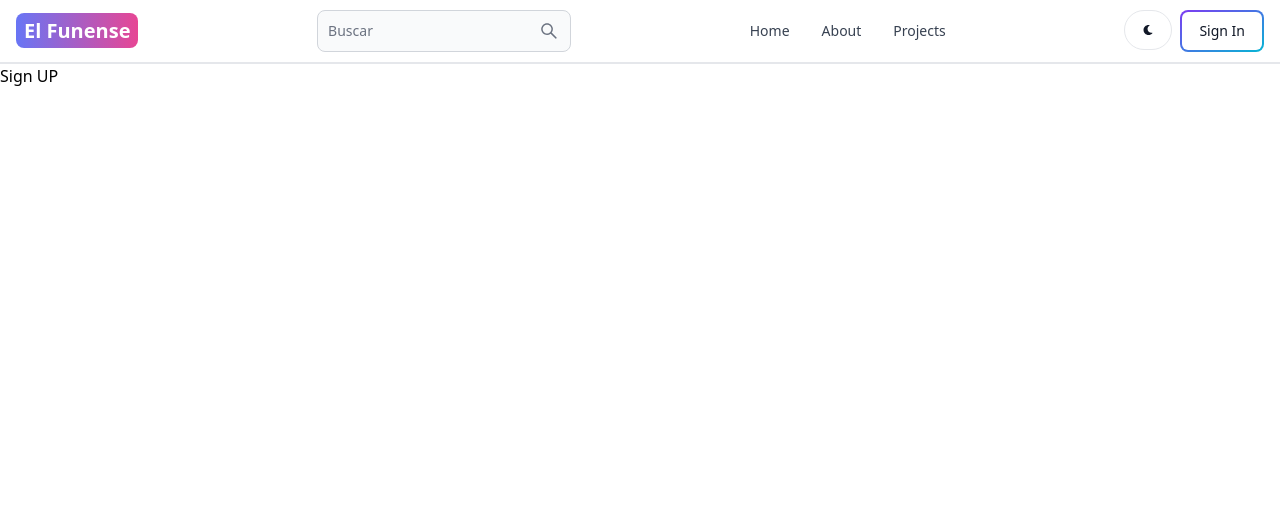
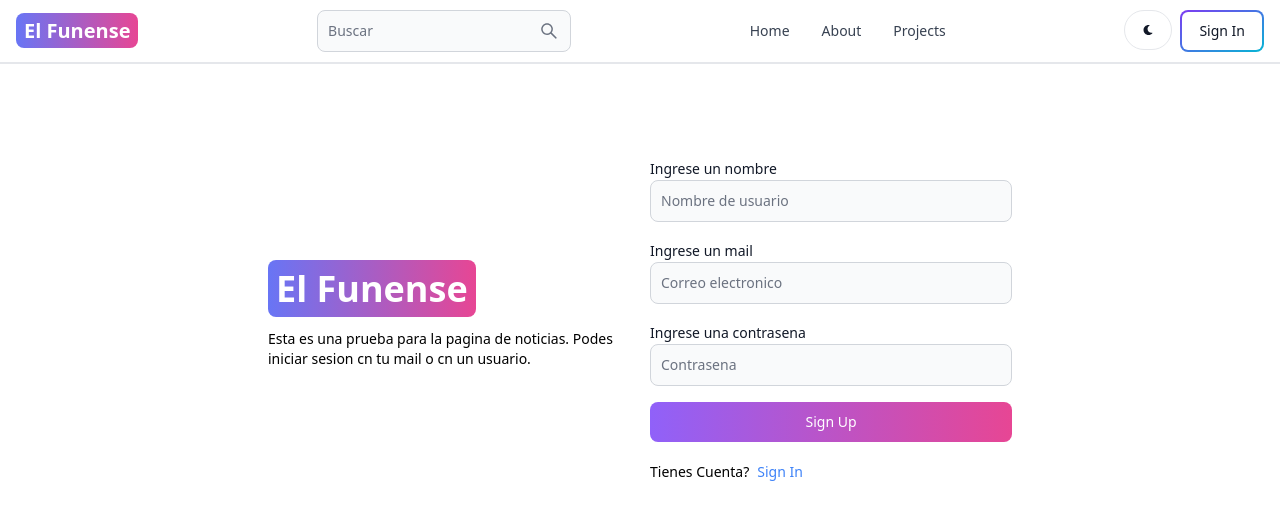
Before and after one commit to Aletiscornia96/mern-noticias, a React (Vite) app in the folder client/: page /sign-up in a window 1280 px wide. Shown: the top 520 px of the page. Built offline with nearby package versions, Linux system fonts and the light colour scheme.

Commit message:
signup page completada

```diff
--- a/client/src/pages/SignUp.jsx
+++ b/client/src/pages/SignUp.jsx
@@ -1,7 +1,52 @@
+import { Button, Label, TextInput } from 'flowbite-react';
+import { Link } from "react-router-dom";
+
 export default function SignUp() {
   return (
-    <div>
-      Sign UP
+    <div className='min-h-screen mt-20'>
+      <div className='flex p-3 max-w-3xl mx-auto flex-col md:flex-row md:items-center gap-5'>
+        <div className='flex-1'>
+          <Link
+            to="/"
+            className="font-bold dark:text-white text-4xl"
+          >
+            <span
+              className="px-2 py-1 bg-gradient-to-r from-indigo-500
+                      via-purcle-500 to-pink-500 rounded-lg text-white"
+            >
+              El Funense
+            </span>
+          </Link>
+          <p className="text-sm mt-5">
+            Esta es una prueba para la pagina de noticias. Podes iniciar sesion cn tu mail o cn un usuario.
+          </p>
+        </div>
+        <div className='flex-1'>
+          <form className='flex flex-col gap-4'>
+            <div>
+              <Label value='Ingrese un nombre'/>
+              <TextInput type='text' placeholder='Nombre de usuario' id='username'/>
+            </div>
+            <div>
+              <Label value='Ingrese un mail'/>
+              <TextInput type='text' placeholder='Correo electronico' id='email'/>
+            </div>
+            <div>
+              <Label value='Ingrese una contrasena'/>
+              <TextInput type='text' placeholder='Contrasena' id='password'/>
+            </div>
+            <Button gradientDuoTone='purpleToPink' type='submit'>
+              Sign Up
+            </Button>
+          </form>
+          <div className='flex gap-2 text-sm mt-5'>
+            <span>Tienes Cuenta?</span>
+            <Link to='/sign-in' className='text-blue-500'>
+              Sign In
+            </Link>
+          </div>
+        </div>
+      </div>
     </div>
   )
 }
```
